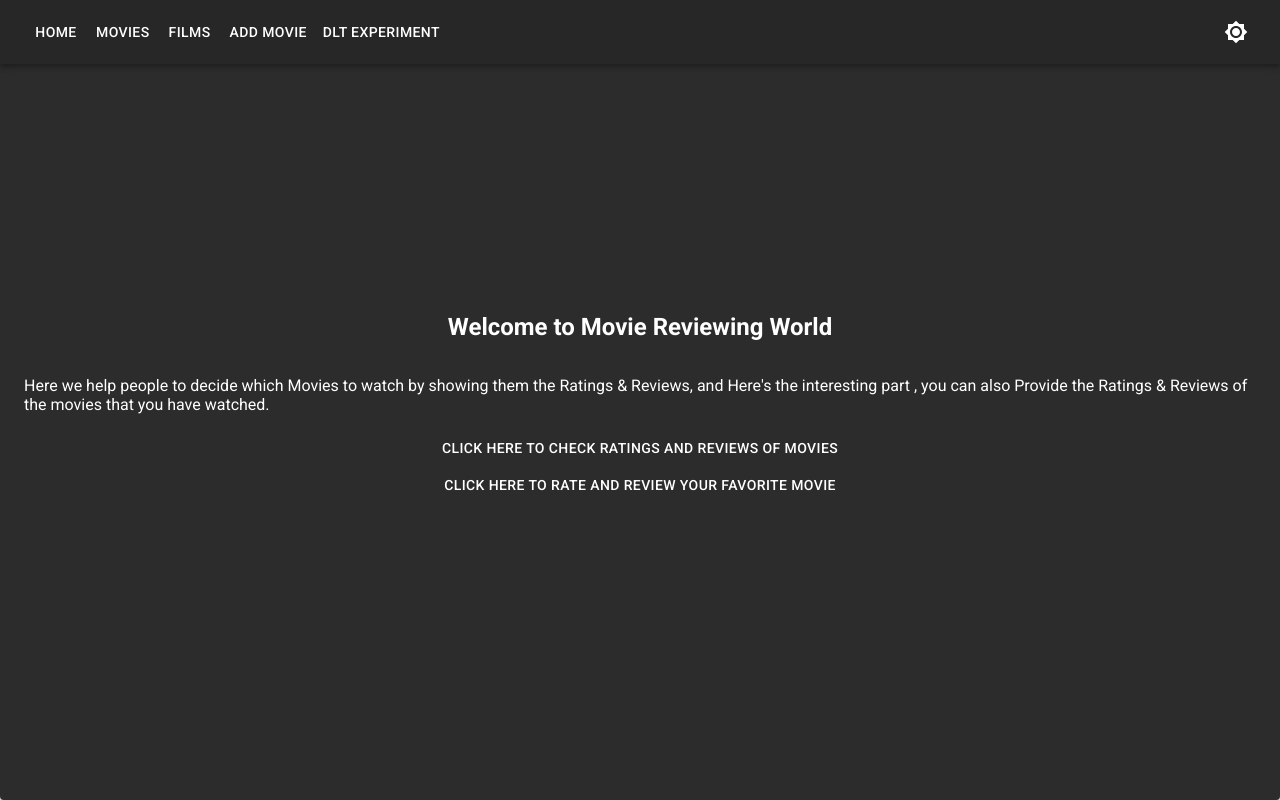
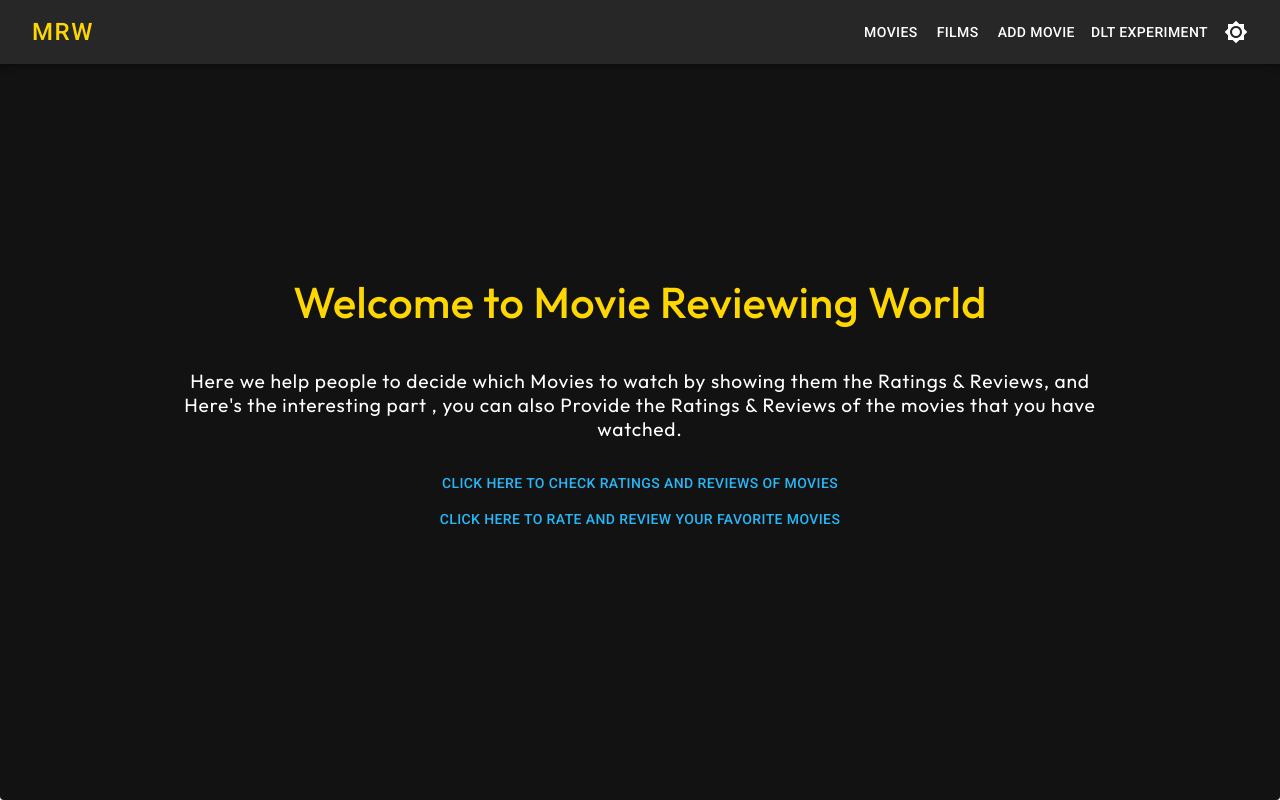
Before and after one commit to SARAVANAN-SSS/movie-app-fe, a React (Create React App) app: page / in a window 1280 px wide. Built offline with nearby package versions, Linux system fonts and the light colour scheme.

Commit message:
color added

```diff
--- a/src/App.css
+++ b/src/App.css
@@ -1,5 +1,15 @@
+@import url("https://fonts.googleapis.com/css2?family=Outfit:wght@100;200;300;400;500;600;700;800;900&display=swap");
+
 .App {
-  font-family: "Roboto";
+  font-family: "Outfit", sans-serif;;
+}
+
+.App .mrw{
+  font-size: 1.5rem;
+  font-weight: 500;
+  color: gold;
+  letter-spacing: 0.1rem;
+
 }
 
 .movie-poster {
@@ -72,6 +82,7 @@ body {
   flex-direction: column;
   align-items: center;
   justify-content: center;
+  text-align: center;
 }
 
 .navigation {
@@ -82,3 +93,20 @@ body {
 .not-found {
   text-align: center;
 }
+
+.home h1{
+  margin: 1rem 1rem 1.5rem 1rem;
+  font-size: 2.7rem ;
+  color: gold;
+  font-weight: 500;
+  letter-spacing: 0.03rem;
+
+}
+
+.home p{
+  margin: 1rem 10rem 1.5rem 10rem;
+  font-size: 1.2rem ;
+  text-align: center;
+  letter-spacing: 0.05rem;
+
+}
--- a/src/App.js
+++ b/src/App.js
@@ -35,17 +35,17 @@ const theme = createTheme({
   return (
 
     <ThemeProvider theme={theme}>
-      <Paper sx = {{minHeight : "100vh"}} elevation={7}>
+      <Paper sx = {{minHeight : "100vh"}} elevation={0}>
       <div className="App">
 
       <AppBar position="static">
         <Toolbar>
-        <Button onClick={()=>{history.push("/")}} color="inherit">Home</Button>
-        <Button onClick={()=>{history.push("/movies")}} color="inherit">Movies</Button>
+        <Button className="mrw" onClick={()=>{history.push("/")}} color="inherit">MRW</Button>
+        <Button onClick={()=>{history.push("/movies")}} color="inherit" sx={{ ml: 5,marginLeft:"auto" }}>Movies</Button>
         <Button onClick={()=>{history.push("/movies")}} color="inherit">Films</Button>
         <Button onClick={()=>{history.push("/movie/add")}} color="inherit">Add Movie</Button>
         <Button onClick={()=>{history.push("/dark-light")}} color="inherit">DLT Experiment</Button>
-        <IconButton sx={{ ml: 5,marginLeft:"auto" }} onClick={()=>{setMode(mode==='dark' ? 'light' : 'dark')}} color="inherit">
+        <IconButton onClick={()=>{setMode(mode==='dark' ? 'light' : 'dark')}} color="inherit">
         {mode === 'dark' ? <Brightness7Icon /> : <Brightness4Icon />}
       </IconButton>
       </Toolbar>
--- a/src/Home.js
+++ b/src/Home.js
@@ -7,10 +7,10 @@ export function Home() {
 
   return (
     <div className="home">
-      <h2>Welcome to Movie Reviewing World</h2>
+      <h1>Welcome to Movie Reviewing World</h1>
       <p>Here we help people to decide which Movies to watch by showing them the Ratings & Reviews, and Here's the interesting part , you can also Provide the Ratings & Reviews of the movies that you have watched. </p>
-      <Button onClick={()=>{history.push("/movies")}} color="inherit">Click Here to Check Ratings and Reviews of Movies</Button>
-      <Button onClick={()=>{history.push("/movie/add")}} color="inherit">Click Here to Rate and Review your Favorite Movie</Button>
+      <Button onClick={()=>{history.push("/movies")}} color="info">Click Here to Check Ratings and Reviews of Movies</Button>
+      <Button onClick={()=>{history.push("/movie/add")}} color="info">Click Here to Rate and Review your Favorite Movies</Button>
     </div>
   );
 }
```
